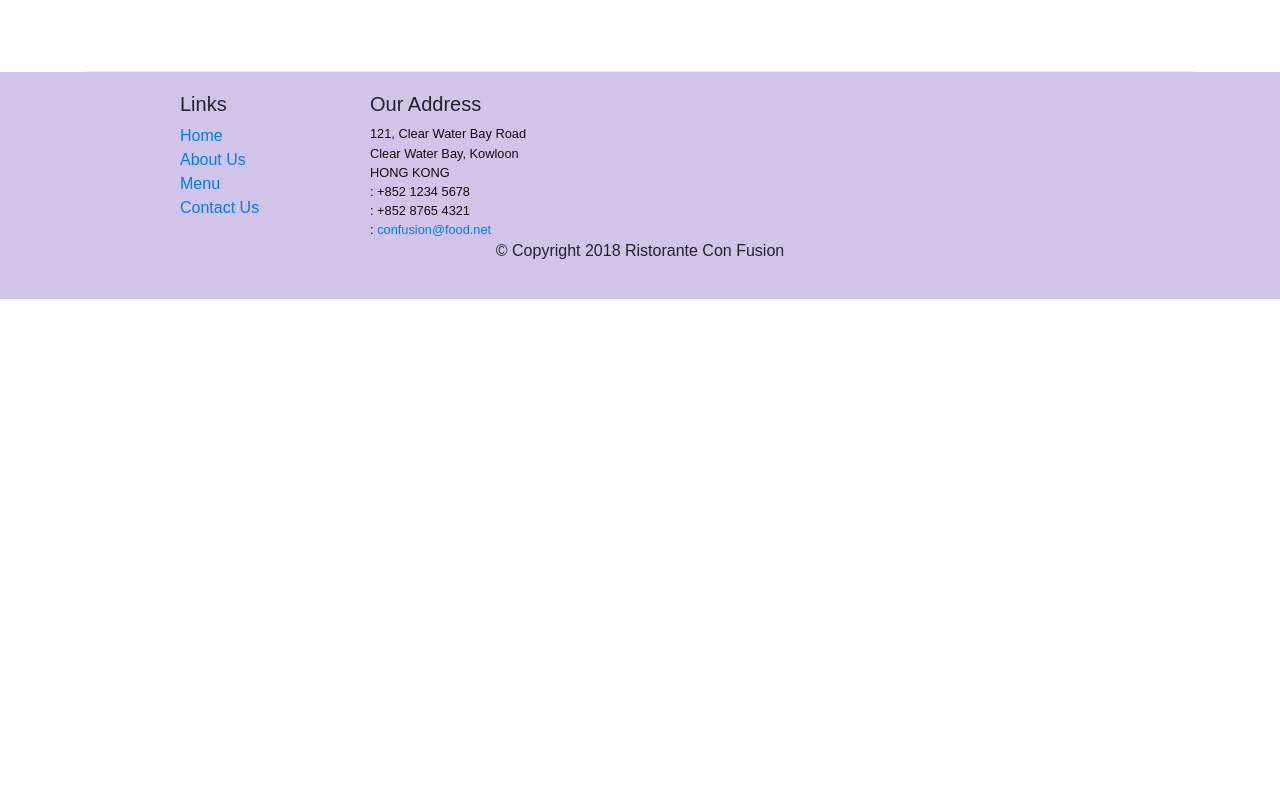
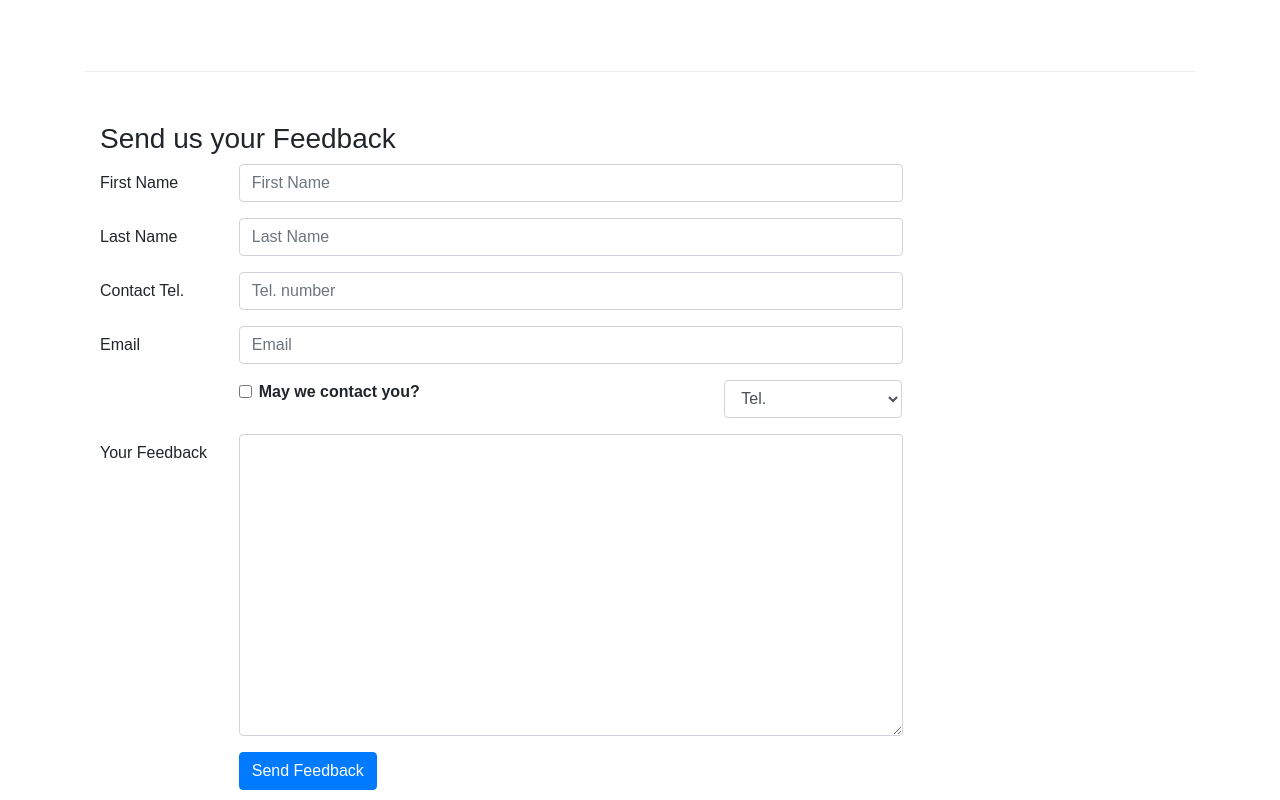
Before and after one commit to DaWenGe/react-coursera-course, a React (Create React App) app: page /contactus in a window 1280 px wide. Shown: the part 800-1600 px from the top of the page. Before the commit the page ends 1099 px from the top, so only its background shows below. Built offline with nearby package versions, Linux system fonts and the light colour scheme; the HTML template or start-up script is replaced by a standard one.

Commit message:
Added Controlled Form

```diff
--- a/src/components/ContactComponent.js
+++ b/src/components/ContactComponent.js
@@ -1,8 +1,45 @@
-import React from "react";
-import { Breadcrumb, BreadcrumbItem } from "reactstrap";
+import React, { Component } from "react";
+import {
+    Breadcrumb,
+    BreadcrumbItem,
+    Button,
+    Form,
+    FormGroup,
+    Label,
+    Input,
+    Col
+} from "reactstrap";
 import { Link } from "react-router-dom";
 
-function Contact(props) {
+class Contact extends Component {
+    state = {
+        firstname: "",
+        lastname: "",
+        telnum: "",
+        email: "",
+        agree: false,
+        contactType: "Tel.",
+        message: ""
+    };
+
+    handleInputChange = event => {
+        const target = event.target;
+        const value =
+            target.type === "checkbox" ? target.checked : target.value;
+        const name = target.name;
+
+        this.setState({
+            [name]: value
+        });
+    };
+
+    handleSubmit = event => {
+        console.log("Current State is: " + JSON.stringify(this.state));
+        alert("Current State is: " + JSON.stringify(this.state));
+        event.preventDefault();
+    };
+
+    render() {
         return (
             <div className="container">
                 <div className="row">
@@ -60,8 +97,128 @@
                         </div>
                     </div>
                 </div>
+                <div className="row row-content">
+                    <div className="col-12">
+                        <h3>Send us your Feedback</h3>
+                    </div>
+                    <div className="col-12 col-md-9">
+                        <Form onSubmit={this.handleSubmit}>
+                            <FormGroup row>
+                                <Label htmlFor="firstname" md={2}>
+                                    First Name
+                                </Label>
+                                <Col md={10}>
+                                    <Input
+                                        type="text"
+                                        id="firstname"
+                                        name="firstname"
+                                        placeholder="First Name"
+                                        value={this.state.firstname}
+                                        onChange={this.handleInputChange}
+                                    />
+                                </Col>
+                            </FormGroup>
+                            <FormGroup row>
+                                <Label htmlFor="lastname" md={2}>
+                                    Last Name
+                                </Label>
+                                <Col md={10}>
+                                    <Input
+                                        type="text"
+                                        id="lastname"
+                                        name="lastname"
+                                        placeholder="Last Name"
+                                        value={this.state.lastname}
+                                        onChange={this.handleInputChange}
+                                    />
+                                </Col>
+                            </FormGroup>
+                            <FormGroup row>
+                                <Label htmlFor="telnum" md={2}>
+                                    Contact Tel.
+                                </Label>
+                                <Col md={10}>
+                                    <Input
+                                        type="tel"
+                                        id="telnum"
+                                        name="telnum"
+                                        placeholder="Tel. number"
+                                        value={this.state.telnum}
+                                        onChange={this.handleInputChange}
+                                    />
+                                </Col>
+                            </FormGroup>
+                            <FormGroup row>
+                                <Label htmlFor="email" md={2}>
+                                    Email
+                                </Label>
+                                <Col md={10}>
+                                    <Input
+                                        type="email"
+                                        id="email"
+                                        name="email"
+                                        placeholder="Email"
+                                        value={this.state.email}
+                                        onChange={this.handleInputChange}
+                                    />
+                                </Col>
+                            </FormGroup>
+                            <FormGroup row>
+                                <Col md={{ size: 6, offset: 2 }}>
+                                    <FormGroup check>
+                                        <Label check>
+                                            <Input
+                                                type="checkbox"
+                                                name="agree"
+                                                checked={this.state.agree}
+                                                onChange={
+                                                    this.handleInputChange
+                                                }
+                                            />{" "}
+                                            <strong>May we contact you?</strong>
+                                        </Label>
+                                    </FormGroup>
+                                </Col>
+                                <Col md={{ size: 3, offset: 1 }}>
+                                    <Input
+                                        type="select"
+                                        name="contactType"
+                                        value={this.state.contactType}
+                                        onChange={this.handleInputChange}
+                                    >
+                                        <option>Tel.</option>
+                                        <option>Email</option>
+                                    </Input>
+                                </Col>
+                            </FormGroup>
+                            <FormGroup row>
+                                <Label htmlFor="message" md={2}>
+                                    Your Feedback
+                                </Label>
+                                <Col md={10}>
+                                    <Input
+                                        type="textarea"
+                                        id="message"
+                                        name="message"
+                                        rows="12"
+                                        value={this.state.message}
+                                        onChange={this.handleInputChange}
+                                    />
+                                </Col>
+                            </FormGroup>
+                            <FormGroup row>
+                                <Col md={{ size: 10, offset: 2 }}>
+                                    <Button type="submit" color="primary">
+                                        Send Feedback
+                                    </Button>
+                                </Col>
+                            </FormGroup>
+                        </Form>
+                    </div>
+                </div>
             </div>
         );
     }
+}
 
 export default Contact;
```
Lines whose indentation alone changed are shown as unchanged.
